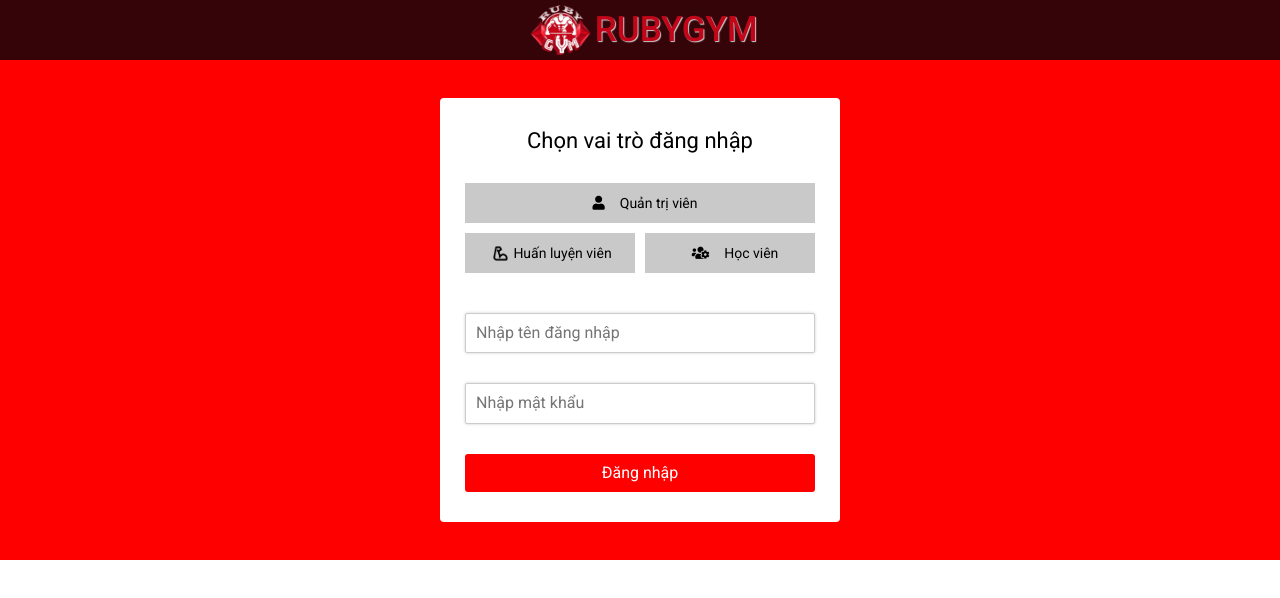
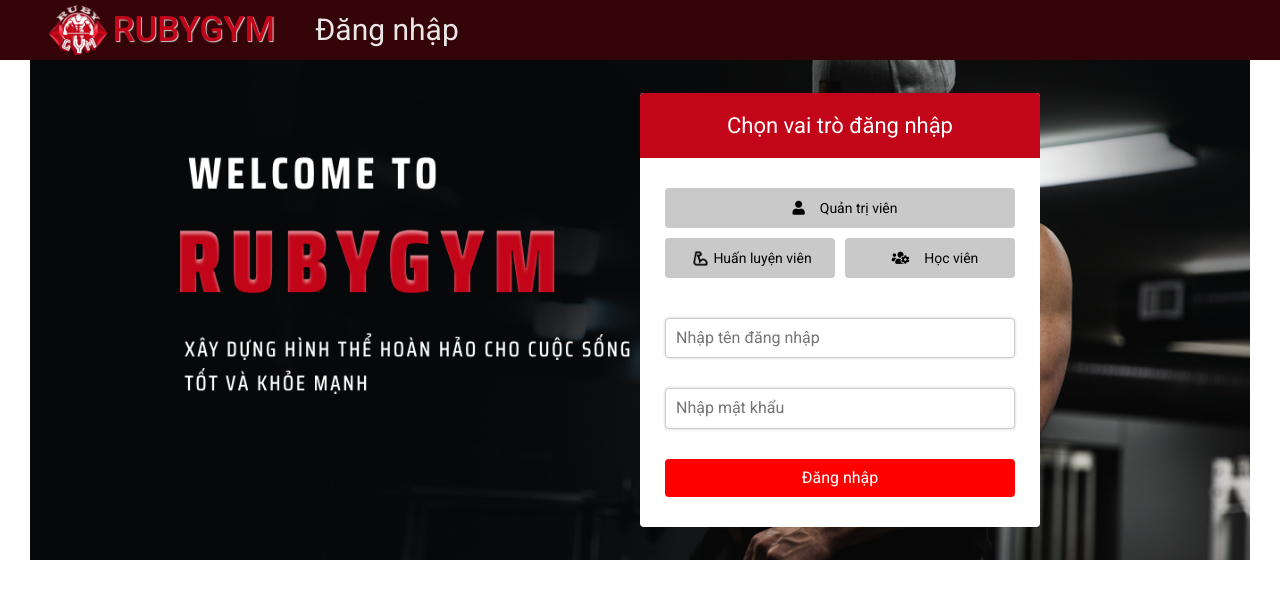
Before and after one commit to hienchamhoc/RubyGym-Frontend, a React (Create React App) app: page /login in a window 1280 px wide. Shown: the top 598 px of the page. Built offline with nearby package versions, Linux system fonts and the light colour scheme.

Commit message:
update login 2

```diff
--- a/src/components/Footer/Footer.css
+++ b/src/components/Footer/Footer.css
@@ -1,8 +1,5 @@
 .footer {
     background-color: rgb(109, 0, 0);
-}
-.grid {
-    height: 200px;
 }
 
 .footer-item {
@@ -23,23 +20,14 @@
 
 .footer-heading {
     text-transform: uppercase;
-    margin: 10px;
     font-size: 20px;
     color: rgb(255, 255, 255);
     font-weight: 500;
-    padding: 10px 0;
+    padding: 5px 0;
 }
 
 .footer-branch {
     padding-bottom: 20px;
-}
-
-.branch-location {
-    margin: 0;
-    padding-bottom: 4px;
-    font-size: 18px;
-    font-weight: 400;
-    color: rgb(212, 212, 212);
 }
 
 .branch-address {
@@ -49,17 +37,22 @@
     font-weight: 300;
     color: white;
 }
+
 .footer-branch a {
-    font-size: 15px;
+    font-size: 13px;
     color:  rgb(253, 167, 167);
+}
 
-}
 .footer-time {
-    color: rgb(255, 204, 204);
+    margin: 0;
+    padding: 4px 0;
+    font-size: 13px;
+    font-weight: 300;
+    color: white;
 }
 
 .footer-copyright {
-    height: 30px;
+    height: 60px;
     margin-top: 50px;
     display: flex  ;
     justify-content: center;
--- a/src/components/Footer/Footer.js
+++ b/src/components/Footer/Footer.js
@@ -8,30 +8,24 @@
                 <div className="row">
                     <div className="col l-3">
                         <div className="footer-item">
-                            <h1 className="footer-heading">Hệ thống phòng tập</h1>
-                            <div className="footer-branch">
-                                <h2 className="branch-location">Chi nhánh Hà Nội</h2>
+                            <h1 className="footer-heading">Chi nhánh Hà Nội</h1>
                             <h3 className="branch-address">Số 336 La Thành – Q.Đống Đa</h3>
                             <h3 className="branch-address">Số 212 Bạch Mai – Q.Hai Bà Trưng</h3>
                             <h3 className="branch-address">Hotline : 0981.33.58.58 – 0965.33.58.58</h3>
                             <h3 className="branch-address">Giờ mở cửa : 8h00 – 21h00</h3>
                         </div>
                     </div>
-                    </div>
                     <div className="col l-3">
-                        <div className="footer-item footer-item2">
-                            <div className="footer-branch">
-                                <h2 className="branch-location">Chi nhánh TP - HCM</h2>
+                        <div className="footer-item">
+                            <h1 className="footer-heading">Chi nhánh TP - HCM</h1>
                             <h3 className="branch-address">521/36 Cách Mạng Tháng 8 – P.13 – Q.10</h3>
                             <h3 className="branch-address">Hotline : 0971.33.85.85 – 0352.33.85.85</h3>
                             <h3 className="branch-address">Giờ mở cửa : 8h00 – 21h00</h3>
                         </div>
                     </div>
-                    </div>
                     <div className="col l-3">
                         <div className="footer-item footer-item3">
                             <h1 className="footer-heading">Thông tin liên hệ</h1>
-                            <div className="footer-branch">
                             <b className="branch-address">Facebook:</b>&nbsp;
                             <a href="https://www.facebook.com/locfugoflollow" >facebook.com/RubyGym</a><br />
                             <b className="branch-address">Youtube: </b>&nbsp;
@@ -40,7 +34,6 @@
                             <a href="https://www.instagram.com/cristiano/" >instagram.com/RubyGym</a><br />
                             <b className="branch-address">Twitter:</b>&nbsp;
                             <a href="https://twitter.com/POTUS" >twitter.com/RubyGym</a><br />
-                            </div>
 
                         </div>
                     </div>
--- a/src/components/Login/Login.css
+++ b/src/components/Login/Login.css
@@ -1,29 +1,3 @@
-
-.loginwrapper {
-    display: block;
-    width: 200px;
-    height: 500px;
-}
-
-.loginwrapper-left {
-    display: inline-block;
-    width: 60%;
-    height: 500px;
-}
-
-.loginwrapper-right {
-    display: inline-block;
-    width: 40%;
-    background-image: url('./../../store/imgs/moi.png');
-    height: 500px;
-}
-
-.loginwrapper img {
-    height: 100%;
-    width: 100%;
-}
-
-/* /===================== */
 
 .login-wrapper {
     height: 60px;
@@ -42,33 +16,48 @@
 .login-header-logo {
     display: flex;
     height: 100%;
-    justify-content: center;
     align-items: center;
 }
 
+.login-header-logo .login-heading {
+    color: white;
+    font-size: 30px;
+    font-weight: 400;
+    padding-left: 40px;
+    opacity: 0.9;
+}
+
 .login-body {
-    height: 500px;
     width: 100%;
-    background-color: red;
+    background: url('./../../store/imgs/pic1.png') no-repeat center / contain;
     display: flex;
-    justify-content: center;
     align-items: center;
     margin: auto;
+    height: 500px;
 }
 
 .login-body-wrapper {
     border-radius: 4px;
-    /* height: 480px; */
     width: 400px;
     background-color: white;
+    margin-left: 50%;
+
+}
+
+.login-inner {
     padding: 30px 25px;
 }
 
 .login-body-heading {
+    border-top-left-radius: 4px;
+    border-top-right-radius: 4px;
+    color: white;
     margin: 0;
+    padding: 20px 0;
     font-size: 22px;
     font-weight: 400;
     text-align: center;
+    background-color: #C20518;
 }
 
 .login-role {
@@ -76,7 +65,7 @@
     flex-direction: column;
     justify-content: space-between;
     align-items: center;
-    padding: 30px 0;
+    padding-bottom: 30px;
 }
 
 .role-detail {
@@ -86,10 +75,10 @@
     justify-content: center;
     align-items: center;
     height: 40px;
-    /* margin: 0 4px; */
     width: 100%;
     font-size: 14px;
     cursor: pointer;
+    border-radius: 4px;
 }
 
 .role-detail-wrapper {
@@ -126,13 +115,14 @@
 
 
 
+
 .userinput {
     box-shadow: 0 0 3px #ccc;
     margin-top: 10px;
     padding: 10px;
     width: 100%;
     border: 1px solid #ccc;
-    border-radius: 2px;
+    border-radius: 4px;
     outline: none;
 }
 
@@ -144,6 +134,6 @@
     background-color: red;
     border: none;
     color: white;
-    border-radius: 3px;
+    border-radius: 4px;
     cursor: pointer;
 }
--- a/src/components/Login/Login.js
+++ b/src/components/Login/Login.js
@@ -1,5 +1,4 @@
 import React from 'react'
-import background from './../../store/imgs/moi.png'
 import { Link, NavLink } from 'react-router-dom'
 import logo from './../../store/imgs/logo.png'
 import muscleicon from './../../store/imgs/muscle-icon.png'
@@ -20,6 +19,7 @@
                         <div className="login-header-logo">
                             <Link to='/'><img src={logo} alt="" className="logo-img" /></Link>
                             <Link to='/' className="logo-name">RUBYGYM</Link>
+                            <h2 className="login-heading">Đăng nhập</h2>
                         </div>
                     </div>
                 </div>
@@ -29,6 +29,7 @@
             <main className="login-body">
                 <div className="login-body-wrapper">
                     <h2 className="login-body-heading">Chọn vai trò đăng nhập</h2>
+                    <div className="login-inner">
                         <div className="login-role">
                             <div className="role-detail">
                                 <i class="fas fa-user"></i>
@@ -55,6 +56,7 @@
                             <button className="usersubmit-btn">Đăng nhập</button>
                         </form>
                     </div>
+                </div>
             </main>
         </div>
     )
--- a/src/pages/Homepage.js
+++ b/src/pages/Homepage.js
@@ -1,6 +1,7 @@
 import React from 'react'
 import Banner from '../components/Banner/Banner'
-import { Footer, Header } from '../components'
+import { Header } from '../components'
+import { Footer, Login } from '../components'
 
 function Homepage() {
     return (
--- a/src/pages/Login/Login.css
+++ /dev/null
@@ -1,134 +0,0 @@
-
-.login-body {
-    margin: 0;
-    width: 100vw;
-    height: 100vh;
-    background: #ecf0f3;
-    display: flex;
-    align-items: center;
-    text-align: center;
-    justify-content: center;
-    place-items: center;
-    overflow: hidden;
-    font-family: poppins;
-}
-
-.container {
-
-    position: relative;
-    width: 350px;
-    height: 500px;
-    border-radius: 20px;
-    padding: 10px;
-    box-sizing: border-box;
-    background: #ecf0f3;
-    box-shadow: 14px 14px 20px #cbced1, -14px -14px 20px white;
-}
-
-.brand-top{
-    background-color: #350409;
-}
-.brand-logo {
-    display: block;
-    width: 100px;
-    height: 100px;
-    background: url('../../imgs/logo.png');
-    background-repeat: no-repeat;
-    background-size: 100px;
-    background-position-y: center;
-    background-position-x: center;
-    margin: auto;
-    /* border-radius: 50%; */
-    /* box-sizing: border-box; */
-    /* box-shadow: 7px 7px 10px #cbced1, -7px -7px 10px white; */
-}
-
-.brand-title {
-    margin-top: 0px;
-    font-weight: 900;
-    font-size: 1.8rem;
-    color: #C20518;
-    letter-spacing: 2px;
-
-}
-.brand-select    {
-    margin-top: 10px;
-    font-weight: 900;
-    font-size: 1.3rem;
-    color: black;
-    letter-spacing: 1px;
-}
-select{
-    position: relative;
-    font-family: Arial;
-    background-color:#C9C9C9;
-    border-radius: 5px;
-
-    -webkit-appearance:none;
-
-}
-
-.inputs {
-    text-align: left;
-    margin-top: 30px;
-}
-
-label,
-input,
-button {
-    display: block;
-    width: 100%;
-    padding: 0;
-    border: none;
-    outline: none;
-    box-sizing: border-box;
-}
-
-label {
-    margin-bottom: 4px;
-}
-
-label:nth-of-type(2) {
-    margin-top: 12px;
-}
-
-input::placeholder {
-    color: gray;
-}
-
-input {
-    background: #ecf0f3;
-    padding: 10px;
-    padding-left: 20px;
-    height: 50px;
-    font-size: 14px;
-    border-radius: 50px;
-    box-shadow: inset 6px 6px 6px #cbced1, inset -6px -6px 6px white;
-}
-
-button {
-    margin-top: 20px;
-    background: #C20518;
-    height: 40px;
-    border-radius: 20px;
-    cursor: pointer;
-    font-weight: 900;
-    box-shadow: 6px 6px 6px #cbced1, -6px -6px 6px white;
-    transition: 0.5s;
-}
-
-button:hover {
-    box-shadow: none;
-}
-
-.login-back {
-    position: absolute;
-    font-size: 30px;
-    top: 4px;
-    right: 4px;
-    text-decoration: none;
-    color: black;
-    background: #C20518;
-    border-radius: 10px;
-    padding: 2px;
-}
--- a/src/pages/Loginpage.js
+++ b/src/pages/Loginpage.js
@@ -18,7 +18,7 @@
     return (
         <>
             <Login />
-            {/* <Footer /> */}
+            {/* <Footer/> */}
         </>
     )
 }
```
Also changed, not shown: src/pages/Login/Login.js (deleted, +0 -48 lines), src/pages/Service/Service.js (deleted, +0 -18 lines), src/pages/index.js (deleted, +0 -11 lines). Lines whose indentation alone changed are shown as unchanged.
